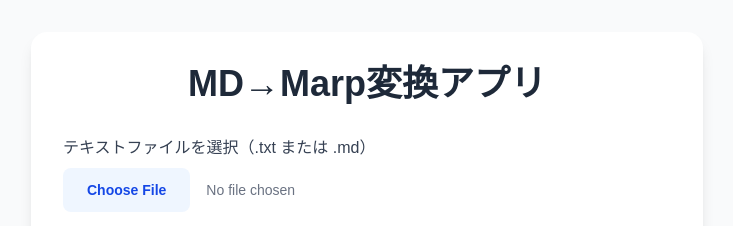
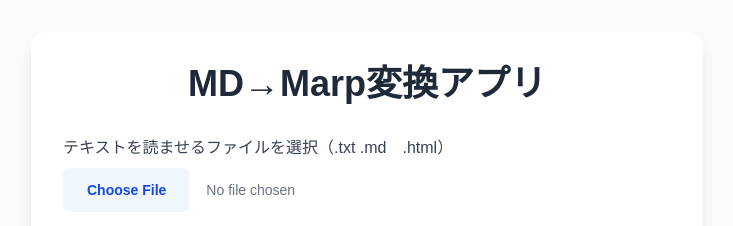
Before and after one commit to junhongo-ccs/marp-converter-app, a Next.js app in the folder marp-app/: page / in a window 1280 px wide. Shown: the top 226 px of the page, without its empty margins (273-1006 px from the left). Built offline with nearby package versions, Linux system fonts and the light colour scheme.

Commit message:
htmlも受け付ける明記

```diff
--- a/marp-app/app/page.tsx
+++ b/marp-app/app/page.tsx
@@ -92,7 +92,7 @@ export default function Home() {
           {/* ファイル選択エリア */}
           <div className="space-y-2">
             <label className="block text-base font-medium text-gray-700">
-              テキストファイルを選択（.txt または .md）
+              テキストを読ませるファイルを選択（.txt .md　.html）
             </label>
             <input
               type="file"
```
